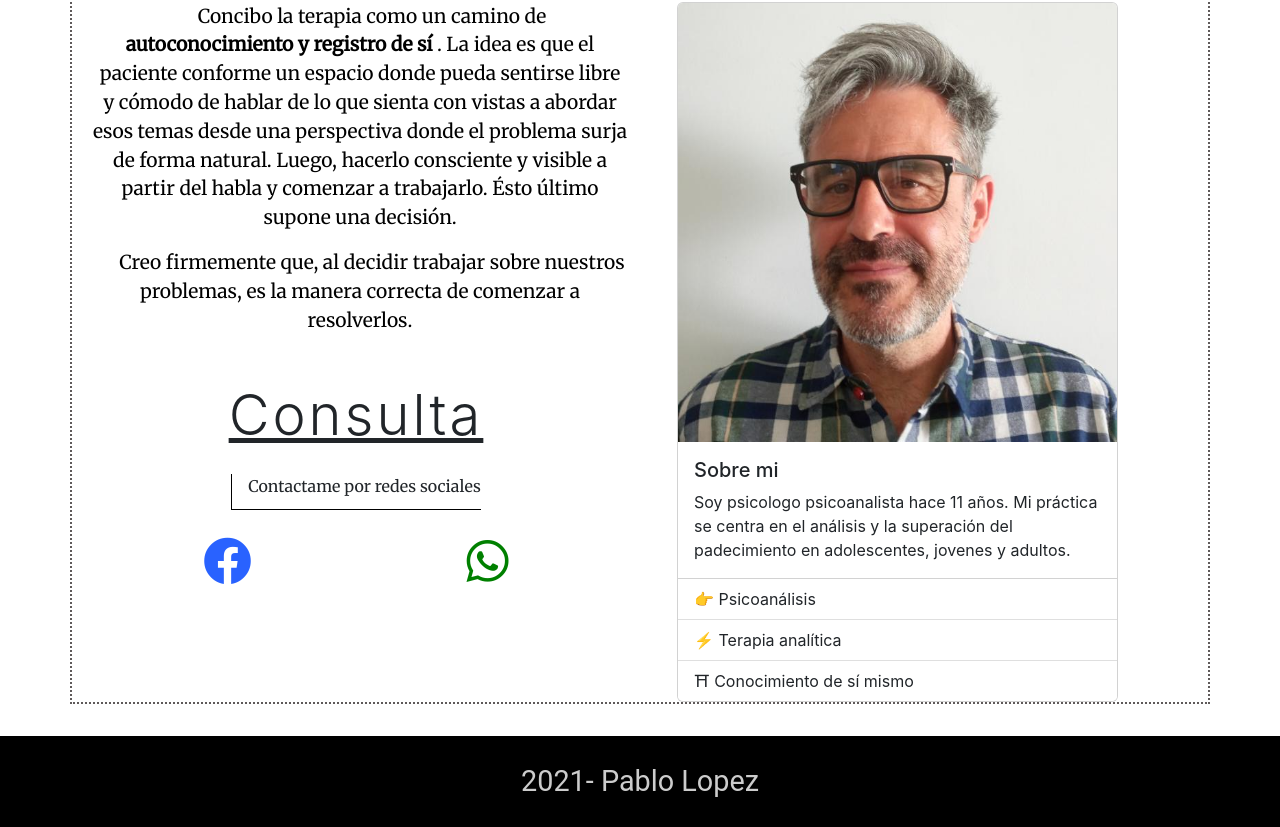
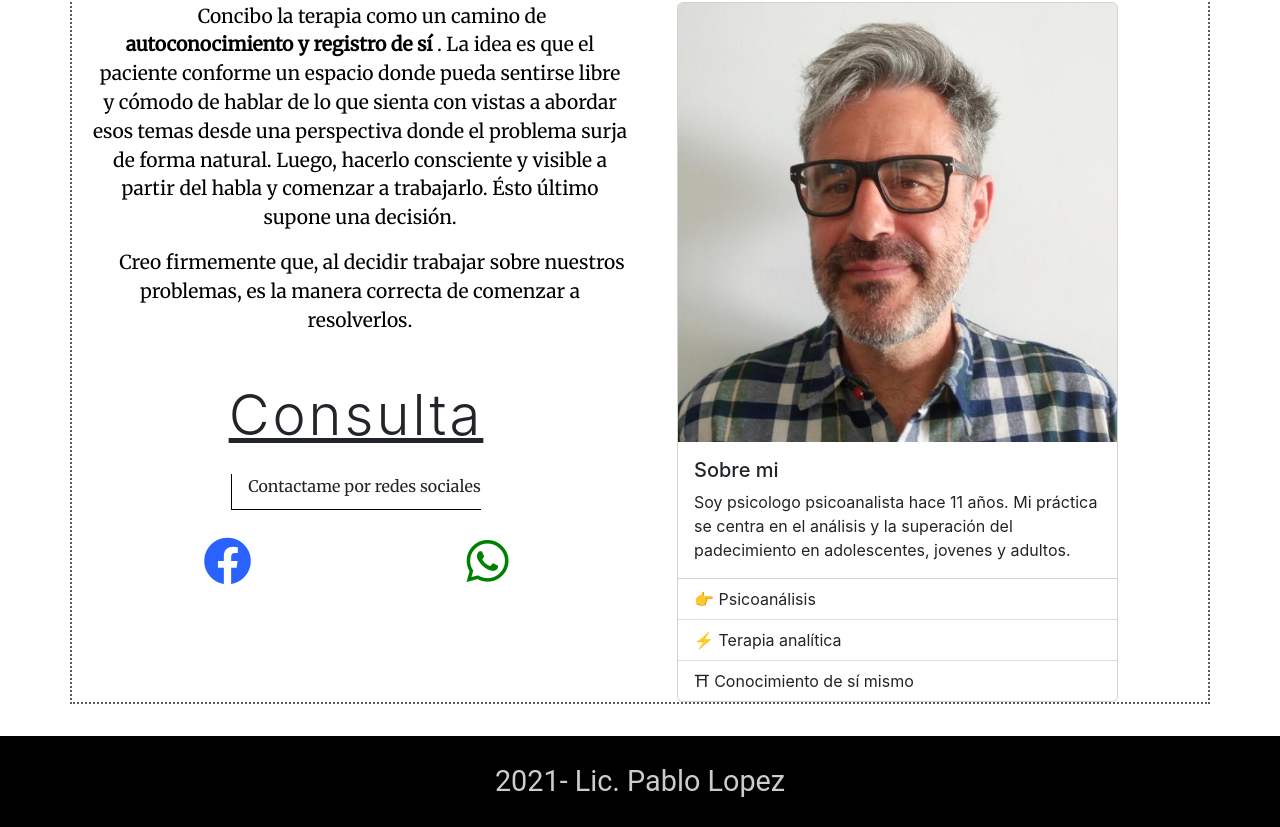
Before and after one commit to NatachaVergara/pablo, a React (Create React App) app: page / in a window 1280 px wide. Shown: the part 290-1117 px from the top of the page. Built offline with nearby package versions, Linux system fonts and the light colour scheme.

Commit message:
nueva rama natacha

```diff
--- a/src/Components/Footer/Footer.js
+++ b/src/Components/Footer/Footer.js
@@ -2,7 +2,7 @@ import styles from './Footer.module.scss'
 const Footer = () => {
     return (
         <footer className={styles.footer}>
-            <p> {new Date().getFullYear()}- Pablo Lopez </p>
+            <p> {new Date().getFullYear()}- Lic. Pablo Lopez </p>
         </footer>
     );
 }
```
